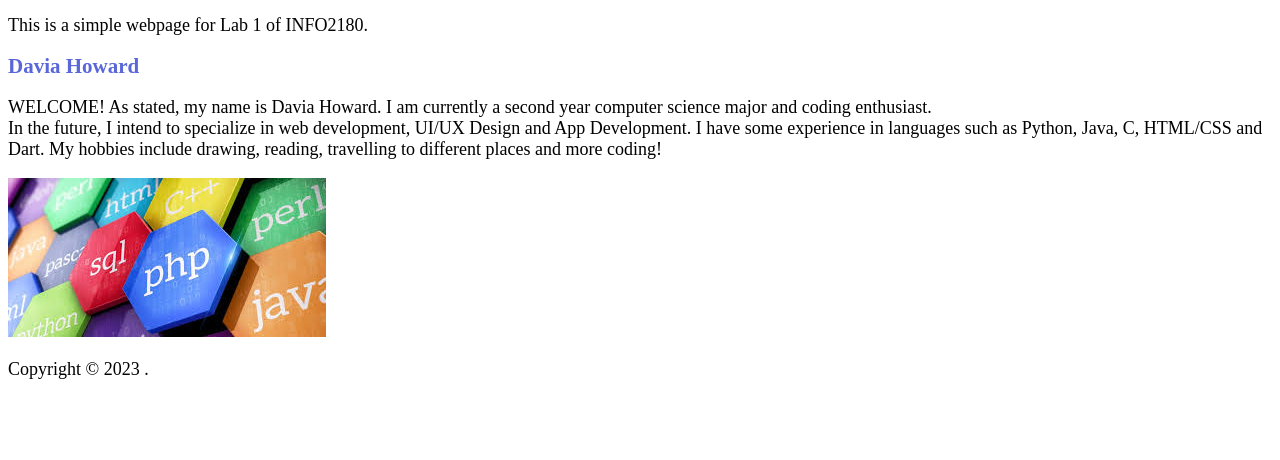
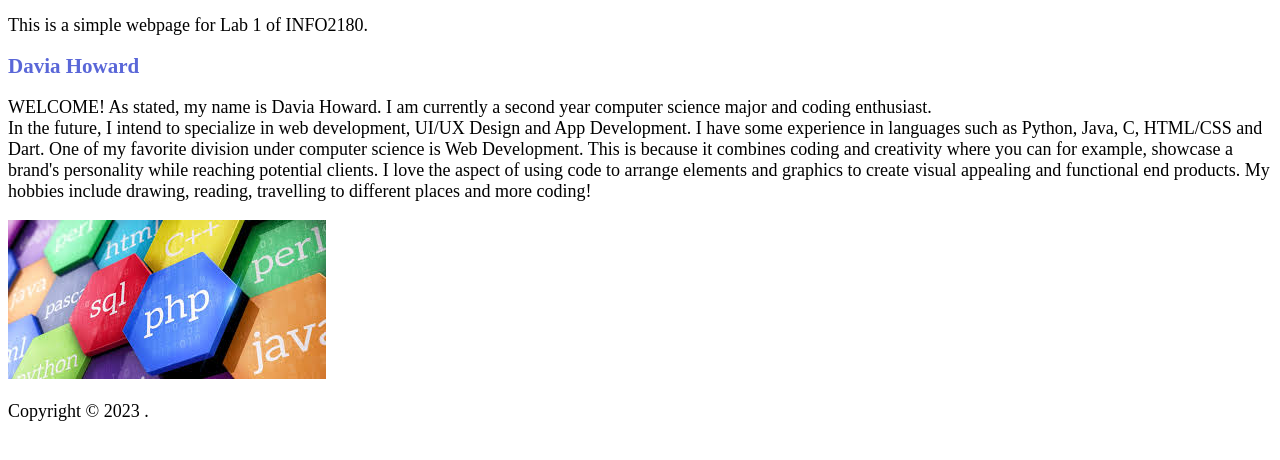
Before and after one commit to daviaser/info2180-lab1, a plain HTML site: page index.html in a window 1280 px wide. Shown: the part 46-506 px from the top of the page. Drawn offline with Linux system fonts and the light colour scheme.

Commit message:
index.html

```diff
--- a/index.html
+++ b/index.html
@@ -15,7 +15,9 @@
  <main>
  <h2>Davia Howard</h2>
  <p>WELCOME! As stated, my name is Davia Howard. I am currently a second year computer science major and coding enthusiast. <br> In the future, I intend to specialize in web development, UI/UX Design and App Development.
-I have some experience in languages such as Python, Java, C, HTML/CSS and Dart.
+I have some experience in languages such as Python, Java, C, HTML/CSS and Dart. One of my favorite division under computer science is Web Development.
+This is because it combines coding and creativity where you can for example, showcase a brand's personality while reaching potential clients.
+I love the aspect of using code to arrange elements and graphics to create visual appealing and functional end products.
 My hobbies include drawing, reading, travelling to different places and more coding!</p>
  <img src="coding-languages.jpg" alt="Image listing coding languages">
 </main>
```
